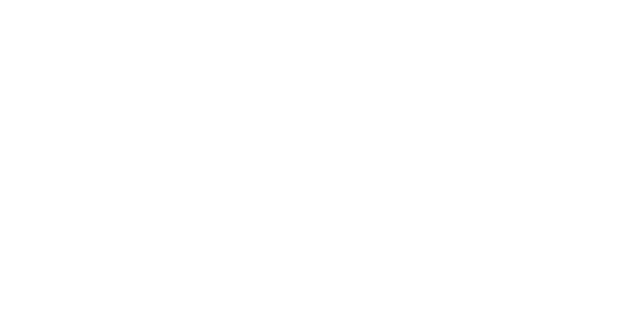
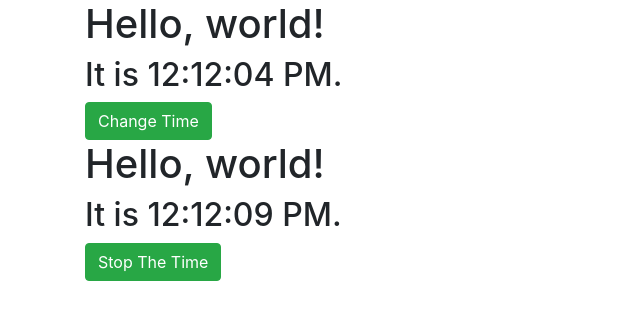
Before and after one commit to stupidlazyguy/Text_Color, a React (Create React App) app: page / in a window 1280 px wide. Shown: the top 320 px of the page, without its empty margins (0-640 px from the left). Built offline with nearby package versions, Linux system fonts and the light colour scheme.

Commit message:
Test ComponentWillUnmount

```diff
--- a/src/App.js
+++ b/src/App.js
@@ -1,10 +1,15 @@
-import React from 'react';
+import React,{useState} from 'react';
 import './App.css';
-
+import Clock from './Components/Clock'
+import ClockAuto from './Components/ClockAuto'
+// LIFE CYCLE TEST
 function App() {
+  const [Show,setShow] = useState(1)
   return (
     <div className="container">
-
+      <Clock/>
+      {Show === 1 ? <ClockAuto/> : null }
+      <button className="btn btn-success" onClick={()=>setShow(0)}>Stop The Time</button>
     </div>
   )
 }
--- /dev/null
+++ b/src/Components/Clock.js
@@ -0,0 +1,22 @@
+import React from 'react'
+class Clock extends React.Component {
+    constructor(props) {
+      super(props);
+      this.state = {date: new Date()};
+    }
+    onChangeTime = () => {
+        this.setState({date:new Date()})
+    }
+    render() {
+      return (
+        <div>
+          <h1>Hello, world!</h1>
+          <h2>It is {this.state.date.toLocaleTimeString()}.</h2>
+          <button className="btn btn-success" onClick = {this.onChangeTime}>
+                  Change Time <span className="badge badge-primary"></span>
+          </button>
+        </div>
+      );
+    }
+  }
+export default Clock
--- /dev/null
+++ b/src/Components/ClockAuto.js
@@ -0,0 +1,34 @@
+import React from 'react'
+class ClockAuto extends React.Component {
+    constructor(props) {
+      super(props);
+      this.state = {date: new Date()};
+    }
+    componentDidMount() {
+      this.timerID = setInterval(
+        () => this.tick(),
+        1000
+      );
+    }
+    componentWillUnmount() {
+      clearInterval(this.timerID);
+      alert('Top The Time')
+    }
+    tick() {
+      this.setState({
+        date: new Date()
+      });
+      console.log(this.state.date)
+    }
+    render() {
+      return (
+        <div>
+          <h1>Hello, world!</h1>
+          <h2>It is {this.state.date.toLocaleTimeString()}.</h2>
+        </div>
+
+      );
+    }
+}
+
+export default ClockAuto
```
